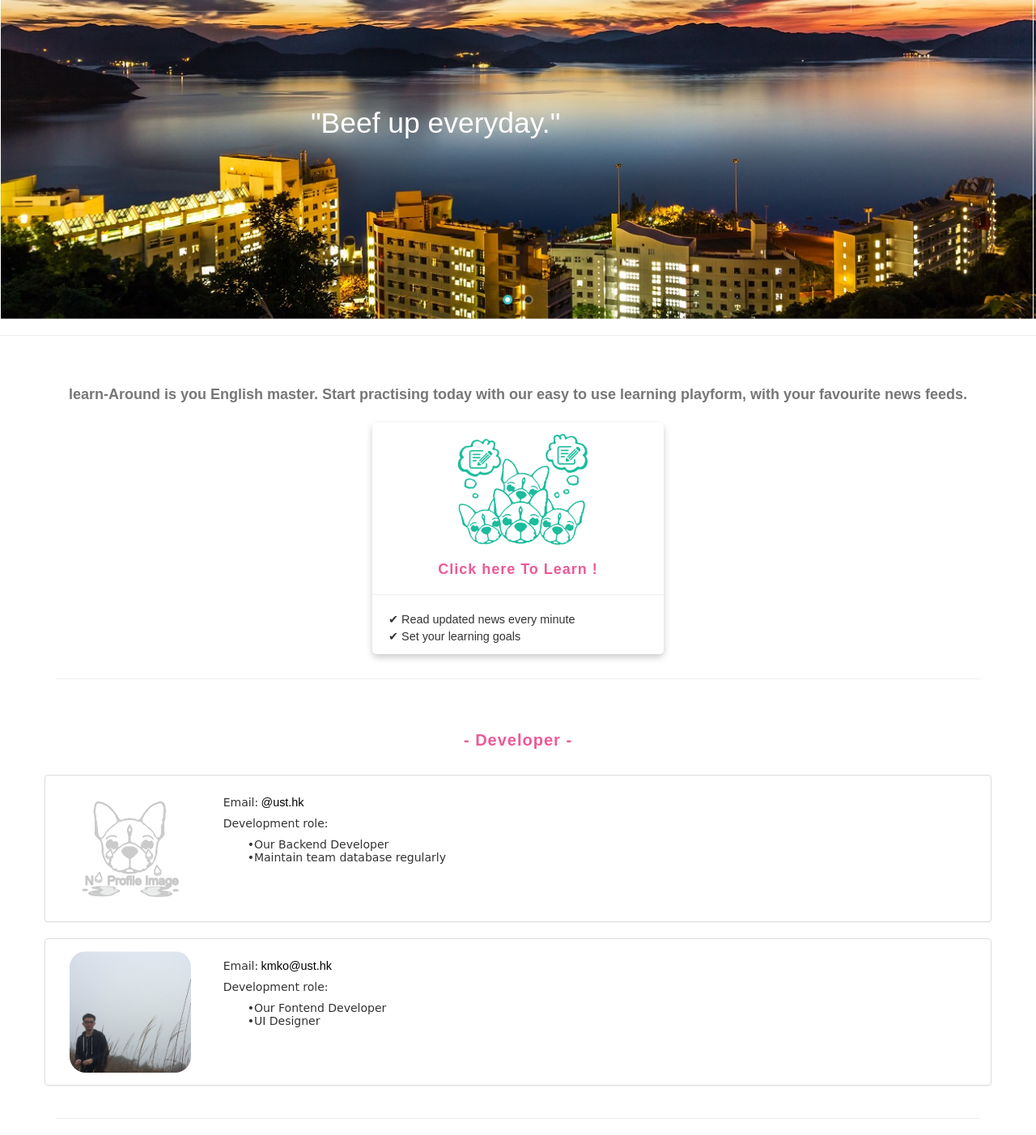
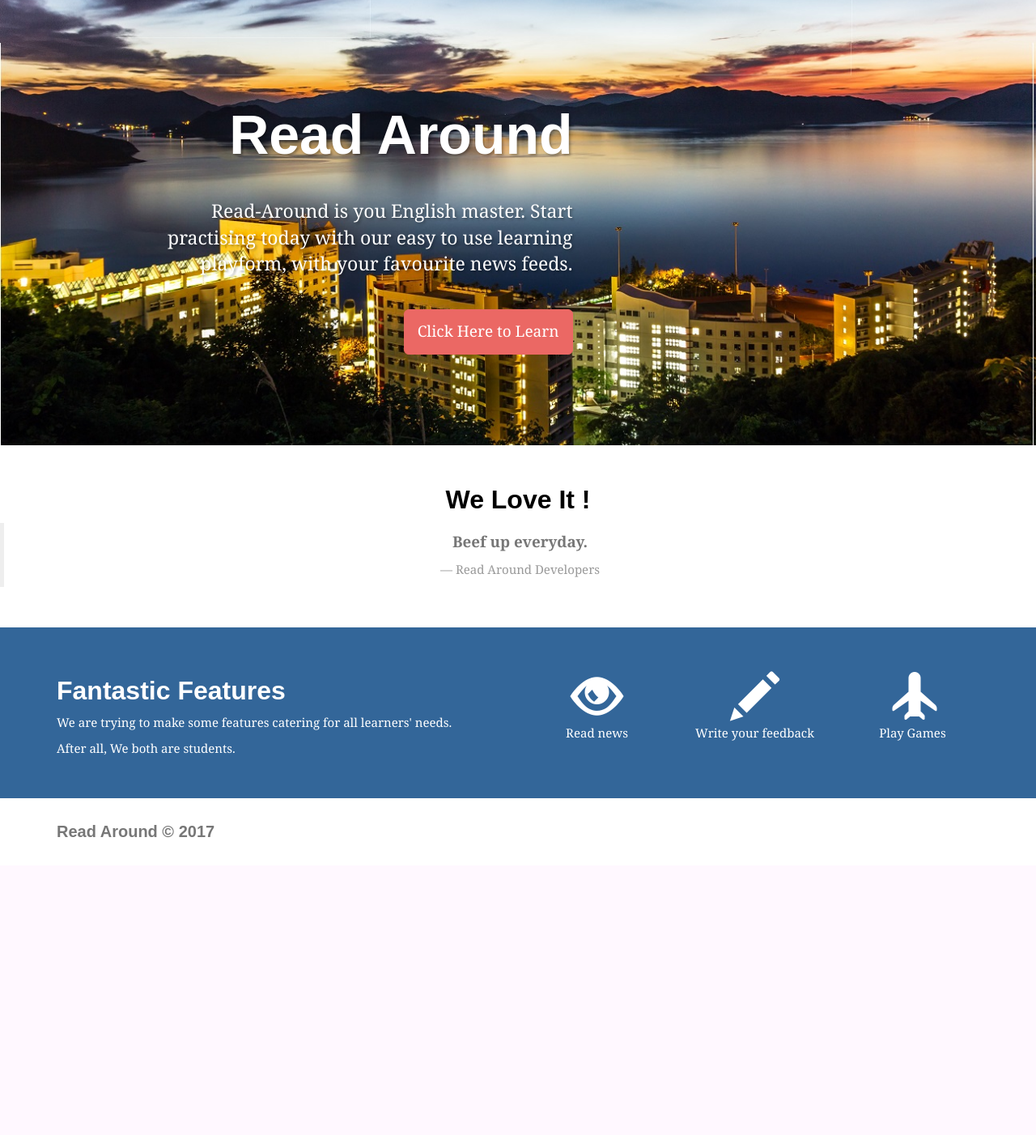
Before and after one commit to koman2019/web-rss-reader, a PHP site: page / in a window 1280 px wide. Shown: the whole page at 81% size. After the commit the page ends 1035 px from the top, so only its background shows below. Run offline with PHP 8.4, Linux system fonts and the light colour scheme; some libraries are stand-ins or nearby versions; some web fonts are replaced; grey boxes are pictures that could not be loaded.

Commit message:
enhancement of landing page and add some footer in every page to make it consistent

```diff
--- a/www/app/app.js
+++ b/www/app/app.js
@@ -80,6 +80,7 @@ app.controller('sourcesController', function($scope, $http, $sce) {
 
 // Reading Controller
 app.controller('readingController', function($scope, $http, $sce) {
+	$scope.clickedItem = 0;
 	getSourceFromCart();
 	console.log("HELLO, it is reading controller")
 	function getSourceFromCart(){
--- a/www/css/index.css
+++ b/www/css/index.css
@@ -1,27 +1,95 @@
-.pic img {
- object-fit:cover;
- overflow:hidden;
- max-width:none;}
+.hero {
+  background:url(../img/hkust.jpg) no-repeat center;
+  background-size:cover;
+  border:none;
+  height:550px;
+}
 
-.roundcard {
- box-shadow: 0 4px 8px 0 rgba(0,0,0,0.2);
- transition: 0.3s;
- border-radius: 5px;}
+@media (min-width:992px) {
+  .hero .get-it {
+    text-align:right;
+    margin-top:60px;
+    padding-right:30px;
+  }
+}
 
-.roundcard:hover {
- box-shadow: 0 8px 16px 0 rgba(0,0,0,0.2);}
+@media (max-width:992px) {
+  .hero .get-it {
+    text-align:center;
+  }
+}
 
-.roundcard img {
- display:block;
- max-width:100%;
- max-height:100%;
- margin-left:auto;
- margin-right:auto;}
+@media (max-width:992px) {
+  .hero .phone-preview {
+    text-align:center;
+  }
+}
 
-.rolecard ul {
-  margin-left:20px;
-  line-height:180%;
+.hero .get-it h1, .hero .get-it p {
+  color:#fff;
+  text-shadow:2px 2px 3px rgba(0,0,0,0.3);
+  margin-bottom:40px;
 }
-.rolecard ul li{
- font-size:120%;
+
+.hero .get-it .btn {
+  margin-left:10px;
+  margin-bottom:10px;
+  text-shadow:none;
 }
+
+
+
+
+.icon-feature {
+  text-align:center;
+}
+
+.icon-feature .glyphicon {
+  font-size:60px;
+}
+
+section.features {
+  background-color:#369;
+  padding:40px 0;
+  color:#fff;
+}
+
+.features h2 {
+  color:#fff;
+}
+
+.features .icon-features {
+  margin-top:15px;
+}
+
+.testimonials blockquote {
+  text-align:center;
+}
+
+section.testimonials {
+  margin:50px 0;
+}
+
+.site-footer {
+  padding:20px 0;
+  text-align:center;
+}
+
+@media (min-width:768px) {
+  .site-footer h5 {
+    text-align:left;
+  }
+}
+
+.site-footer h5 {
+  color:inherit;
+  font-size:20px;
+}
+
+
+
+@media (min-width:768px) {
+  .site-footer .social-icons {
+    text-align:right;
+  }
+}
--- a/www/css/site.css
+++ /dev/null
@@ -1,170 +0,0 @@
-/* css */
-
-html,body{
-	margin: 0;
-	padding: 0;
-	font: 12px "LiHei Pro", "微軟正黑體", sans-serif;
-	overflow-x: hidden;
-	background-color:#fff
-}
-
-img{
-	border: 0;
-}
-
-a{
-	text-decoration: none;
-	color: #000;
-	-webkit-transition: 0.5s;
-	-o-transition: 0.5s;
-	transition: 0.5s;
-}
-a:hover {
-  text-decoration: none !important;
-}
-a:active{
-	color: #000;
-}
-
-*:focus{
-	outline: none;
-}
-ul{
-	list-style: none;
-	padding: 0;
-}
-
-h1{
-	font: 35px "Comic Sans MS", cursive, sans-serif;
-	font-weight: bold;
-	color: #000;
-	margin: 55px auto 25px auto !important;
-	height: 35px;
-}
-
-h2{
-	font: 25px "Comic Sans MS", cursive, sans-serif;
-	font-weight: bold;
-	color: #000;
-	margin: 55px auto 25px auto !important;
-	height: 35px;
-}
-
-h2 span{
-	padding: 6px 110px 6px 10px;
-	background: #ED5A97;
-}
-
-h3{
-	font-size: 20px;
-	font-weight: normal;
-	color: #ED5A97;
-	margin: 0 0 30px 0;
-	line-height: 26px;
-	letter-spacing: 1px;
-}
-
-h4{
-	font-size: 18px;
-	font-weight: normal;
-	color: #ED5A97;
-	margin: 0 0 15px 0;
-	line-height: 22px;
-	letter-spacing: 1px;
-}
-
-h5{
-	font: 16px "Comic Sans MS", cursive, sans-serif;
-	font-weight: normal;
-	color: #CCC;
-	margin: 0 0 10px 0;
-	padding: 0;
-}
-
-h6{
-	font: 14px "Comic Sans MS", cursive, sans-serif;
-	font-weight: normal;
-}
-
-.p{
-	font: 12px "LiHei Pro", "微軟正黑體", sans-serif;
-	letter-spacing: 1px;
-	line-height: 18px;
-	color: #808080;
-	margin: 0 0 10px 0;
-}
-
-.em{
-	font: 12px "Comic Sans MS", cursive, sans-serif;
-	font-style: italic;
-	color: #000;
-}
-
-
-/*scroll bar make up*/
-body::-webkit-scrollbar{
-	width:18px
-}
-body::-webkit-scrollbar-track{
-	background-color:#fafafa
-}
-body::-webkit-scrollbar-thumb{
-	background-color:#FFFFFF;
-	border-radius:2px
-}
-
-
-
-/* Modal CSS */
-.modal-open {
-	max-height: calc(100vh - 130px);
-	overflow-y: auto;
-}
-.glyphicon-search, .glyphicon-map-marker{
-	cursor: pointer;
-}
-
-
-/* Menu Css */
-.menu
-{
-	width:100%;
-	height: auto;
-	padding: 0 10px;
-	position: fixed;
-	margin: 0px;
-	z-index: 1;
-	opacity: 0.8;
-	font-weight: bold;
-}
-
-li.list-group-item.list-group-item-info.active > a{
-	color: #fff !important;
-	font: 18px "LiHei Pro", "微軟正黑體", sans-serif !important;
-	font-weight: bold;
-	text-decoration: none;
-}
-
-li.list-group-item.list-group-item-info.active{
-	color: #fff !important;
-	background-color: #7f7f7f !important;
-	opacity: 0.8;
-}
-
-li.list-group-item.list-group-item-info{
-	color: #fff !important;
-	background-color: #7f7f7f !important;
-}
-
-li.list-group-item.list-group-item-info > a{
-	color: #fff !important;
-	font: 14px "LiHei Pro", "微軟正黑體", sans-serif !important;
-}
-
-.progress-bar {
-	opacity: 0.5 !important;
-}
-
-ul.list-group li {
-	border: 1px solid #7f7f7f; !important;
-}
--- a/www/index.html
+++ b/www/index.html
@@ -1,321 +1,76 @@
 <!DOCTYPE html>
-<html lang="en" ng-app="teamform-index-app">
+<html>
+
 <head>
     <meta charset="utf-8">
-      <meta http-equiv="X-UA-Compatible" content="IE=edge">
-      <meta name="viewport" content="width=device-width, initial-scale=1">
-      <meta name="keywords" content="teamform, team">
-      <!-- The meta tags *must* come first in the head; any other head content must come *after* these tags -->
-
-      <!-- libraries and CSS
-		JQuery: Necessary for some bootstrap interactions (v1.12.4 is used)
-		Bootstrap: Library and CSS for bootstrap framework (v3.3.7 is used)
-		Font-awesome: More icons for the web development (v4.6.3 is used)
-		site.css: A customized css for our web application. Not from any web framework.
-	  -->
-
-      <script src="lib/jquery.min.js"></script>
-      <script src="lib/bootstrap.min.js"></script>
-
-	  <link rel="stylesheet" href="https://maxcdn.bootstrapcdn.com/bootstrap/3.3.7/css/bootstrap.min.css" >
-      <link rel="stylesheet" href="https://maxcdn.bootstrapcdn.com/bootstrap/3.3.7/css/bootstrap-theme.min.css">
-      <link rel="stylesheet" href="https://maxcdn.bootstrapcdn.com/font-awesome/4.6.3/css/font-awesome.min.css">
+    <meta name="viewport" content="width=device-width, initial-scale=1.0">
+    <title>Read Around </title>
+    <link rel="stylesheet" href="css/bootstrap.min.css">
+    <link rel="stylesheet" href="https://fonts.googleapis.com/css?family=Source+Sans+Pro:300,400,700,400italic">
+    <link rel="stylesheet" href="fonts/font-awesome.min.css">
     <link rel="stylesheet" href="css/index.css">
-      <link rel="stylesheet" href="css/site.css">
-      <link rel="icon" href="img/ITDog_logo.png">
-
-
-
-
 </head>
 
-   <!-- Design: JSSOR full-width slider-->
-   <script src="js/jssor.slider-21.1.6.mini.js" type="text/javascript"></script>
-   <script type="text/javascript">
-	   jQuery(document).ready(function ($) {
-		   var jssor_1_SlideoTransitions = [
-			   [{b: -1, d: 1, o: -1}, {b: 0, d: 1000, o: 1}],
-			   [{b: 1900, d: 2000, x: -379, e: {x: 7}}],
-			   [{b: 1900, d: 2000, x: -379, e: {x: 7}}],
-			   [{b: -1, d: 1, o: -1, r: 288, sX: 9, sY: 9}, {
-				   b: 1000,
-				   d: 900,
-				   x: -1400,
-				   y: -660,
-				   o: 1,
-				   r: -288,
-				   sX: -9,
-				   sY: -9,
-				   e: {r: 6}
-			   }, {b: 1900, d: 1600, x: -200, o: -1, e: {x: 16}}]
-		   ];
+<body>
+    <div class="jumbotron hero">
+    <div class="container">
+        <div class="row">
+            <div class="col-md-4 col-md-push-7 phone-preview">
+            </div>
+            <div class="col-md-6 col-md-pull-3 get-it">
+                <h1>Read Around</h1>
+                <p>Read-Around is you English master. Start practising today with our easy to use learning playform, with your favourite news feeds.</strong> </p>
 
-		   var jssor_1_options = {
-			   $AutoPlay: true,
-			   $SlideDuration: 800,
-			   $SlideEasing: $Jease$.$OutQuint,
-			   $CaptionSliderOptions: {
-				   $Class: $JssorCaptionSlideo$,
-				   $Transitions: jssor_1_SlideoTransitions
-			   },
-			   $ArrowNavigatorOptions: {
-				   $Class: $JssorArrowNavigator$
-			   },
-			   $BulletNavigatorOptions: {
-				   $Class: $JssorBulletNavigator$
-			   }
-		   };
-
-		   var jssor_1_slider = new $JssorSlider$("jssor_1", jssor_1_options);
-
-		   /*responsive code begin*/
-		   function ScaleSlider() {
-			   var refSize = jssor_1_slider.$Elmt.parentNode.clientWidth;
-			   if (refSize) {
-				   refSize = Math.min(refSize, 1920);
-				   jssor_1_slider.$ScaleWidth(refSize);
-			   }
-			   else {
-				   window.setTimeout(ScaleSlider, 30);
-			   }
-		   }
-
-		   ScaleSlider();
-		   $(window).bind("load", ScaleSlider);
-		   $(window).bind("resize", ScaleSlider);
-		   $(window).bind("orientationchange", ScaleSlider);
-		   /*responsive code end*/
-	   });
-   </script>
-   <style>
-	   /* bullet navigator skin*/
-	   /*
-       .jssorb05 div           (normal)
-       .jssorb05 div:hover     (normal mouseover)
-       .jssorb05 .av           (active)
-       .jssorb05 .av:hover     (active mouseover)
-       .jssorb05 .dn           (mousedown)
-       */
-	   .jssorb05 {
-		   position: absolute;
-	   }
-
-	   .jssorb05 div, .jssorb05 div:hover, .jssorb05 .av {
-		   position: absolute;
-		   /* size of bullet elment */
-		   width: 16px;
-		   height: 16px;
-		   background: url('img/b05.png') no-repeat;
-		   overflow: hidden;
-		   cursor: pointer;
-	   }
-
-	   .jssorb05 div {
-		   background-position: -7px -7px;
-	   }
-
-	   .jssorb05 div:hover, .jssorb05 .av:hover {
-		   background-position: -37px -7px;
-	   }
-
-	   .jssorb05 .av {
-		   background-position: -67px -7px;
-	   }
-
-	   .jssorb05 .dn, .jssorb05 .dn:hover {
-		   background-position: -97px -7px;
-	   }
-
-
-
-	   .jssora22l {
-		   background-position: -10px -31px;
-	   }
-
-	   .jssora22r {
-		   background-position: -70px -31px;
-	   }
-
-	   .jssora22l:hover {
-		   background-position: -130px -31px;
-	   }
-
-	   .jssora22r:hover {
-		   background-position: -190px -31px;
-	   }
-
-	   .jssora22l.jssora22ldn {
-		   background-position: -250px -31px;
-	   }
-
-	   .jssora22r.jssora22rdn {
-		   background-position: -310px -31px;
-	   }
-
-	   .jssora22l.jssora22lds {
-		   background-position: -10px -31px;
-		   opacity: .3;
-		   pointer-events: none;
-	   }
-
-	   .jssora22r.jssora22rds {
-		   background-position: -70px -31px;
-		   opacity: .3;
-		   pointer-events: none;
-	   }
-   </style>
-   <body>
-   <div id="jssor_1"
-		style="position: relative; margin: 0 auto; top: 0px; left: 0px; width: 1300px; height: 400px; overflow: hidden; visibility: hidden;">
-	   <div id="bktop"></div>
-
-	   <div data-u="slides"
-			style="cursor: default; position: relative; top: 0px; left: 0px; width: 1300px; height: 400px; overflow: hidden;">
-		   <a data-u="any" href="http://www.jssor.com" style="display:none">Full Width Slider</a>
-
-		   <div class="pic" data-p="225.00" data-po="80% 55%" style="display: none;">
-			   <img data-u="image" src="img/hkust.jpg"/>
-			   <div style="position: absolute; top: 125px; left: 390px; width: 750px; height: 120px; font-size: 36px; color: #ffffff; line-height: 60px;">
-				   "Beef up everyday."
-			   </div>
-		   </div>
-		   <div class="pic" data-p="225.00" data-po="80% 55%" style="display: none;">
-			   <img data-u="image" src="img/learn-english-news.jpg"/>
-		   </div>
-	   </div>
-	   <!-- Bullet Navigator -->
-	   <div data-u="navigator" class="jssorb05" style="bottom:16px;right:16px;" data-autocenter="1">
-		   <!-- bullet navigator item prototype -->
-		   <div data-u="prototype" style="width:16px;height:16px;"></div>
-	   </div>
-	   <!-- Arrow Navigator -->
-	   <span data-u="arrowleft" class="jssora22l" style="top:0px;left:8px;width:40px;height:58px;"
-			 data-autocenter="2"></span>
-	   <span data-u="arrowright" class="jssora22r" style="top:0px;right:8px;width:40px;height:58px;"
-			 data-autocenter="2"></span>
-   </div>
-   <!-- #endregion Jssor Slider End -->
-
-   <hr>
-
-
-   <div class="container marketing">
-	   <!-- Role Section -->
-	   <div class="row featurette" id="page_about">
-		   <br><br><br>
-		   <div class=" text-center col-md-12">
-			   <p style="font-size:large" class="text-muted"><b>learn-Around is you English master. Start practising today with our easy to use learning playform, with your favourite news feeds.
-				   </b> </h4>
-			   </p>
-			   <br>
-		   </div>
-		   <br>
-		   <br>
-		   <div class="col-md-12">
-			   <div class="row">
-
-
-				   <div class="col-md-4 col-md-offset-4">
-					   <div class="roundcard rolecard">
-						   <img src="img/member.png">
-						   <a href="main.php">
-							<h4 align="center"><b>Click here To Learn !</b></h4>
-						   </a>
-						   <hr>
-						   <ul class="text-left" style="padding-bottom:10px;">
-							   <li>&#10004; Read updated news every minute</li>
-							   <li>&#10004; Set your learning goals</li>
-						   </ul>
-					   </div>
-				   </div>
+                <p><a class="btn btn-primary btn-lg" role="button" href="main.php">Click Here to Learn</a></p>
 
             </div>
         </div>
     </div>
-	   <!-- End of Role-->
-
-	   <hr class="featurette-divider">
-
-
-	   <div class="row featurette" id="page_team">
+</div>
+    <section class="testimonials">
+        <h2 class="text-center">We Love It !</h2>
+        <blockquote>
+            <p><strong>Beef up everyday.</strong> </p>
+            <footer>Read Around Developers</footer>
+        </blockquote>
+    </section>
+    <section class="features">
+        <div class="container">
+            <div class="row">
+                <div class="col-md-6">
+                    <h2>Fantastic Features</h2>
+                    <p>We are trying to make some features catering for all learners' needs.</p>
+					<p>After all, We both are students.</p>
+                </div>
+                <div class="col-md-6">
+                    <div class="row icon-features">
+                        <div class="col-xs-4 icon-feature"><i class="glyphicon glyphicon-eye-open"></i>
 							<br>
+                            <p>Read news</p>
+                        </div>
+                        <div class="col-xs-4 icon-feature"><i class="glyphicon glyphicon-pencil"></i>
 							<br>
+                            <p>Write your feedback</p>
+                        </div>
+                        <div class="col-xs-4 icon-feature"><i class="glyphicon glyphicon-plane"></i>
 							<br>
-		   <h3 class="featurette-heading" align="center"><b>- Developer -</b></h3>
-
-			   <div class="panel panel-default">
-
-				   <div id="collapse1" class="panel-collapse collapse-in">
-					   <div class="panel-body">
-						   <div class="col-md-12">
-							   <div class="row">
-								   <div class="col-md-2">
-									   <img src="img/no_profile_img.png" width="150" height="150">
-								   </div>
-								   <div class="col-md-10">
-									   <p><h6 style="display:inline">Email:</h6>&#32; <a
-										   href="mailto:kycheungat@ust.hk"><span style="font-size:120%">@ust.hk</span></a></p>
-									   <p><h6>Development role:</p>
-									   <ul style="padding-left:30px;">
-										   <li>&bull;Our Backend Developer</li>
-										   <li>&bull;Maintain team database regularly</li>
-										   <li></li>
-									   </ul>
+                            <p>Play Games</p>
                         </div>
                     </div>
                 </div>
             </div>
         </div>
-			   </div>
-
-			   <div class="panel panel-default">
-				   <div id="collapse2" class="panel-collapse collapse-in">
-					   <div class="panel-body">
-						   <div class="col-md-12">
+    </section>
+    <footer class="site-footer">
+        <div class="container">
             <div class="row">
-								   <div class="col-md-2">
-									   <img src="img/david_profile.PNG" width="150" height="150"
-											style="border-radius:20px">
-								   </div>
-								   <div class="col-md-10">
-									   <p><h6 style="display:inline">Email:</h6>&#32; <a href="mailto:kmko@ust.hk"><span
-										   style="font-size:120%">kmko@ust.hk</span></a></p>
-									   <p><h6>Development role:</p>
-									   <ul style="padding-left:30px">
-										   <li>&bull;Our Fontend Developer</li>
-										   <li>&bull;UI Designer</li>
-										   <li></li>
-									   </ul>
+                <div class="col-sm-6">
+                    <h5>Read Around © 2017</h5></div>
             </div>
         </div>
-						   </div>
-					   </div>
-				   </div>
-			   </div>
+    </footer>
+    <script src="lib/jquery.min.js"></script>
+    <script src="lib/bootstrap.min.js"></script>
+</body>
 
-
-
-
-	   </div>
-	   <hr class="featurette-divider">
-	   <!--End of Development Team-->
-
-
-
-
-	   <!-- /END THE FEATURETTES -->
-   </div>
-   <!-- /.container -->
-
-
-   </body>
 </html>
-
-
-<!--
-
-How it works
-Step 1: Find RSS link for the new
-
-
--->
--- a/www/main.php
+++ b/www/main.php
@@ -8,13 +8,13 @@
     <link rel="stylesheet" type="text/css" href="css/taskman.css"/>
 	<link rel="stylesheet" href="https://fonts.googleapis.com/css?family=News+Cycle:400,700">
     <link rel="stylesheet" href="fonts/font-awesome.min.css">
-
+	<title>Read Around </title>
 
     </head>
     <body>
 	<nav class="navbar navbar-default">
         <div class="container">
-            <div class="navbar-header"><a class="navbar-brand navbar-link" href="#">Read-Around</a></div>
+            <div class="navbar-header"><a class="navbar-brand navbar-link"  href="index.html">Read-Around</a></div>
             <div class="collapse navbar-collapse" id="navcol-1">
                 <ul class="nav navbar-nav">
                     <li role="presentation"><a href="" ng-click="learning = false; choosePage = true;">Find Source</a></li>
@@ -63,6 +63,7 @@
             </div>
         </div>
     </footer>
+
 	<script type="text/javascript" src="js/angular.min.js"></script>
 	<script type="text/javascript" src="js/angular-soundmanager2.js"></script>
 	<script type="text/javascript" src="app/app.js"></script>
--- a/www/partials/reading-panel.html
+++ b/www/partials/reading-panel.html
@@ -13,7 +13,7 @@
 						</div>
 						<ul class="nav nav-tabs" ng-repeat="source in sourcesFromCart">
 							<!-- repeat the source -->
-							<li ng-if="$index == 0" data-ng-class="{'active' : clickedItem == $index}">
+							<li ng-if="$index == 0" ng-init="viewSource(source.url,$index)" data-ng-class="{'active' : clickedItem == $index}">
 								<a ng-click="viewSource(source.url,$index)">
 								{{source.sourcename}} </a>
 							</li>
--- a/www/reading.php
+++ b/www/reading.php
@@ -7,13 +7,13 @@
 	<link rel="stylesheet" type="text/css" href="css/taskman.css"/>
 	<link rel="stylesheet" href="https://fonts.googleapis.com/css?family=News+Cycle:400,700">
     <link rel="stylesheet" href="fonts/font-awesome.min.css">
-
+	<title>Read Around </title>
 
     </head>
     <body>
 		<nav class="navbar navbar-default">
 			<div class="container">
-				<div class="navbar-header"><a class="navbar-brand navbar-link" href="#">Read-Around</a></div>
+				<div class="navbar-header"><a class="navbar-brand navbar-link"  href="index.html">Read-Around</a></div>
 				<div class="collapse navbar-collapse" id="navcol-1">
 					<ul class="nav navbar-nav">
 						<li role="presentation"><a href="main.php">Main board</a></li>
--- a/www/writing.php
+++ b/www/writing.php
@@ -7,14 +7,14 @@
 		<link rel="stylesheet" type="text/css" href="css/taskman.css"/>
 		<link rel="stylesheet" href="https://fonts.googleapis.com/css?family=News+Cycle:400,700">
 		<link rel="stylesheet" href="fonts/font-awesome.min.css">
-
+		<title>Read Around </title>
 
     </head>
     <body>
 
 		<nav class="navbar navbar-default">
 			<div class="container">
-				<div class="navbar-header"><a class="navbar-brand navbar-link" href="#">Read-Around</a></div>
+				<div class="navbar-header"><a class="navbar-brand navbar-link"   href="index.html">Read-Around</a></div>
 				<div class="collapse navbar-collapse" id="navcol-1">
 					<ul class="nav navbar-nav">
 						<li role="presentation"><a href="main.php">Main board</a></li>
```
Also changed, not shown: www/playing.php (+12 -4 lines). Lines whose indentation alone changed are shown as unchanged.
